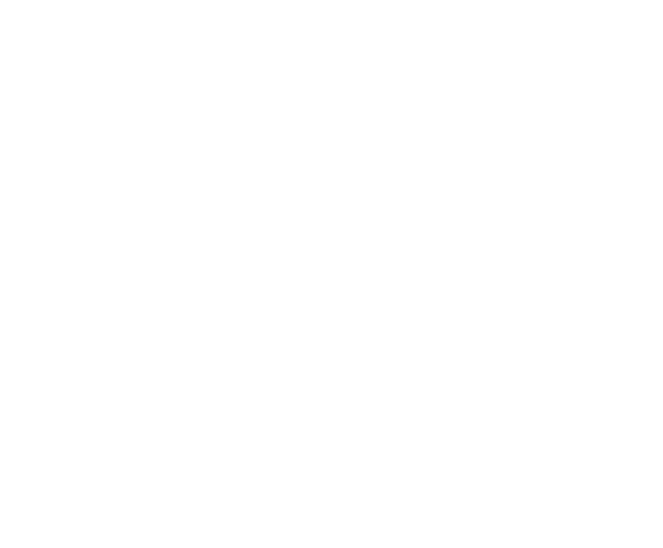
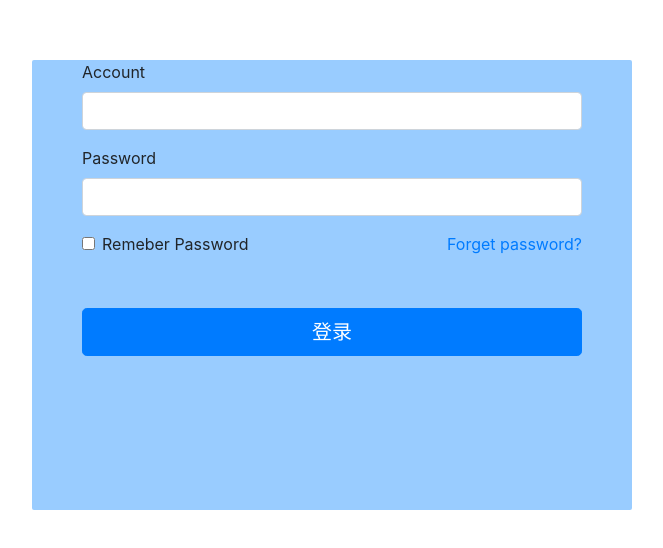
Before and after one commit to doom2020/vue-flask-web, a Vue app: page /login in a window 1280 px wide. Shown: the part 140-688 px from the top of the page, without its empty margins (308-971 px from the left). Built offline with nearby package versions, Linux system fonts and the light colour scheme.

Commit message:
登录页面完成部分

```diff
--- a/src/views/login/Login.vue
+++ b/src/views/login/Login.vue
@@ -1,10 +1,120 @@
 <template>
-  <div class="login">
+  <div id="loginDiv">
+    <form id=loginForm>
+      <div class="form-row">
+        <div class="col-md-12 mb-3">
+          <label for="validationAccount">Account</label>
+          <input type="text" class="form-control" :class="state.accountClass" id="validationAccount" v-model.trim="state.account" required @blur="handlerAccount">
+          <div :class="state.accountMsgClass">{{ state.accountMsg }}</div>
+        </div>
+      </div>
+      <div class="form-row">
+        <div class="col-md-12 mb-3">
+          <label for="validationPwd">Password</label>
+          <input type="text" class="form-control" :class="state.passwordClass" id="validationPwd" v-model.trim="state.password" required @blur="handlerPassword">
+          <div :class="state.passwordMsgClass">{{ state.passwordMsg }}</div>
+        </div>
+      </div>
+      <div class="form-row">
+        <div class="col-md-6 mb-3">
+          <div class="form-group">
+            <div class="form-check">
+              <input class="form-check-input" type="checkbox" v-model="state.remPwd" id="remPwd" required @change="handlerRember">
+              <label class="form-check-label" for="remPwd">Remeber Password</label>
+              <div v-show="state.showRemMsg">下次登录可不用输入密码</div>
+            </div>
+          </div>
+        </div>
+        <div class="col-md-6 mb-3">
+          <div class="form-group" style="float: right">
+            <a href="#" id="forgetPwd" @click="forgetPassword">Forget password?</a>
+            <label class="form-check-label" for="forgetPwd">
+            </label>
+            <div v-show="state.showForMsg">跳转至找回密码</div>
+          </div>
+        </div>
+      </div>
+      <button id="btnLogin" type="button" class="btn btn-primary btn-lg btn-block" @click="toLogin">登录</button>
+      <p id="errMsg" v-show="state.showErrMsg">密码或账号异常</p>
+    </form>
   </div>
 </template>
 
 <script>
+import { reactive } from 'vue'
 export default {
-  name: 'Login'
+  name: 'Login',
+  setup() {
+    const state = reactive({
+      account: '',
+      accountMsg: '',
+      accountClass: '',
+      accountMsgClass: '',
+      password: '',
+      passwordMsg: '',
+      passwordClass: '',
+      passwordMsgClass: '',
+      remPwd: false,
+      showRemMsg: false,
+      showForMsg: false,
+      showErrMsg: false
+    })
+    const forgetPwd = () => {}
+    const toLogin = () => {}
+    const handlerAccount = () => {
+      if (!state.account) {
+        state.accountClass = 'is-invalid'
+        state.accountMsgClass = 'invalid-feedback'
+        state.accountMsg = 'account is not good'
+      } else {
+        state.accountClass = 'is-valid'
+        state.accountMsgClass = 'valid-feedback'
+        state.accountMsg = 'account is good'
+      }
+    }
+    const handlerPassword = () => {
+      if (!state.account) {
+        state.passwordClass = 'is-invalid'
+        state.passwordMsgClass = 'invalid-feedback'
+        state.passwordMsg = 'password is not good'
+      } else {
+        state.passwordClass = 'is-valid'
+        state.passwordMsgClass = 'valid-feedback'
+        state.passwordMsg = 'password is good'
+      }
+    }
+    const handlerRember = () => {
+      if (state.remPwd) {
+        state.showRemMsg = true
+      } else {
+        state.showRemMsg = false
+      }
+    }
+    return {
+      state, forgetPwd, toLogin, handlerAccount, handlerPassword, handlerRember
+    }
+  }
 }
 </script>
+<style scoped>
+  #btnLogin{
+    margin-top: 20px;
+  }
+  #errMsg{
+    text-align: center;
+    margin-top: 10px;
+    color:#FF0033;
+  }
+  #loginDiv{
+    width: 600px;
+    margin: 200px auto;
+    background-color: #99CCFF;
+    border: 2px;
+    border-radius: 2px;
+  }
+  #loginForm{
+    width: 500px;
+    height: 450px;
+    margin: 0px auto;
+  }
+</style>
```
